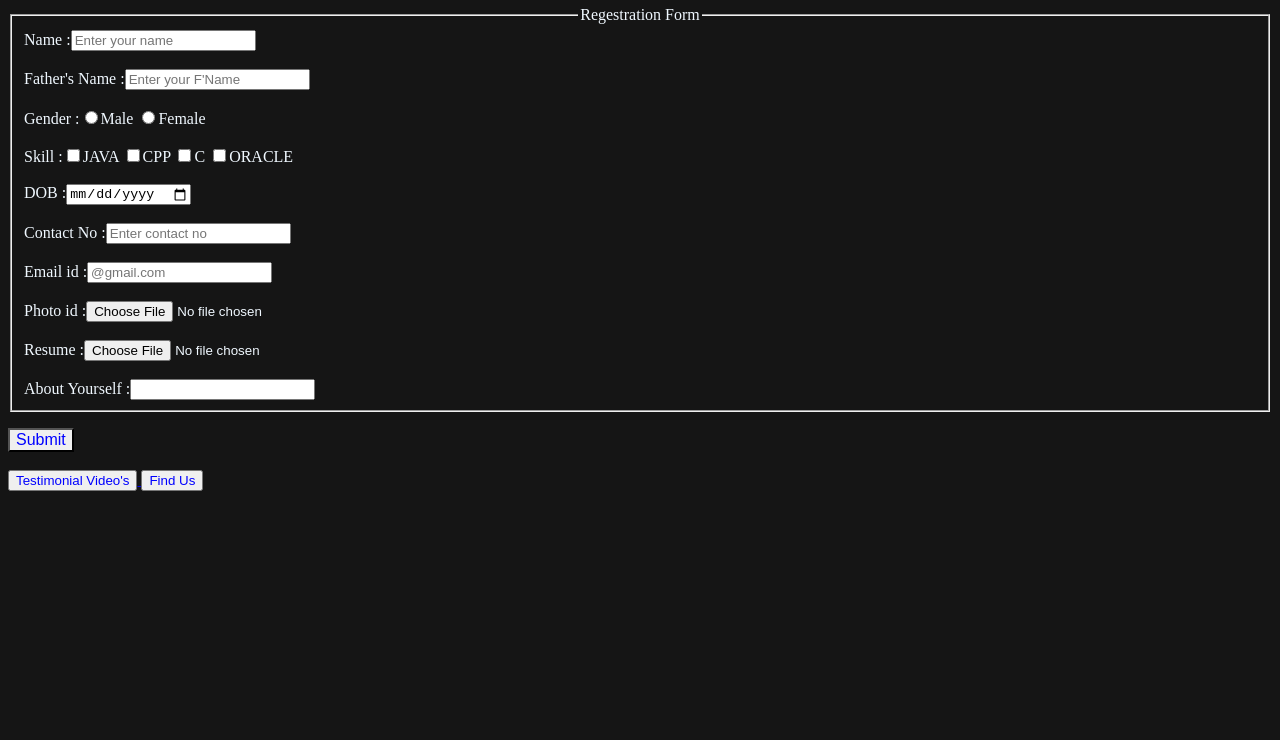
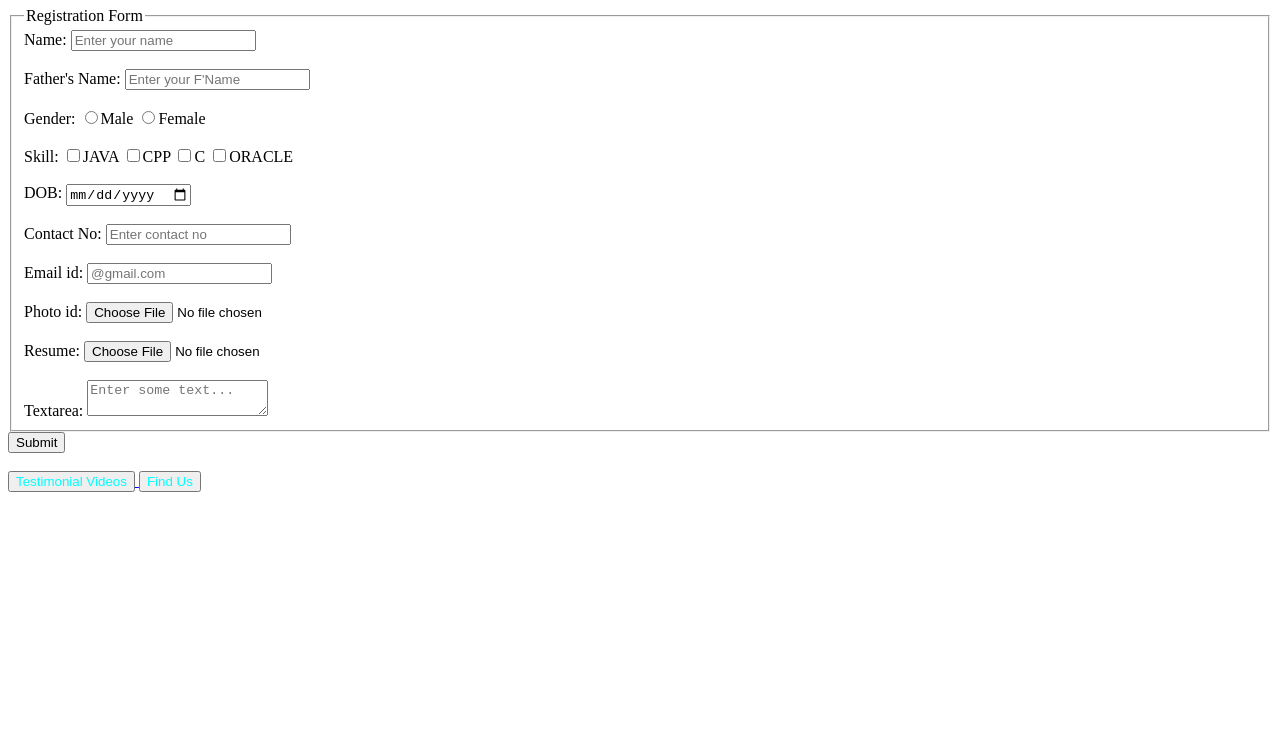
Before and after one commit to akashish3/Coding-Thinker-Regform, a plain HTML site: page index.html in a window 1280 px wide. Shown: the part 60-800 px from the top of the page. Drawn offline with Linux system fonts and the light colour scheme.

Commit message:
Update index.html

```diff
--- a/index.html
+++ b/index.html
@@ -1,43 +1,64 @@
-<html>
+<!DOCTYPE html>
+<html lang="en">
 <head>
+    <meta charset="UTF-8">
+    <meta name="viewport" content="width=device-width, initial-scale=1.0">
     <title>Coding Thinker Registration Form</title>
     <link rel="icon" href="fab.png">
+    <link rel="stylesheet" href="style.css">
 </head>
-    <body style="background-color:rgba(0, 0, 0, 0.918)">
-        <h1 style="color: aqua;text-align: center;text-shadow: 0cm;">Welcome to Coding Thinker </h1>
-        <form style="color: aliceblue;">
+<body>
+    <h2>Welcome to Coding Thinker</h2>
+    <div class="container">
+        <form>
             <fieldset>
-                <legend style="text-align: center;text-shadow: 0ch;">Regestration Form</legend>
-            Name :<input type="text" placeholder="Enter your name"> <br><br>
-            Father's Name :<input type="text" placeholder="Enter your F'Name"> <br><br>
-            Gender :<input type="radio" name="Gender">Male
-                    <input type="radio"name="Gender">Female <br><br>
-            Skill :<input type="checkbox">JAVA
-                   <input type="checkbox">CPP
-                   <input type="checkbox">C
-                   <input type="checkbox">ORACLE <br><br>
-            DOB :<input type="date"> <br><br>
-            Contact No :<input type="number"placeholder="Enter contact no"> <br><br>
-            Email id :<input type="email"placeholder="@gmail.com"> <br><br>
-            Photo id :<input type="file"> <br><br>
-            Resume :<input type="file"> <br><br>
-            About Yourself :<input type="text">
-           <!--<input type="submit"style="color:blue">-->
+                <legend>Registration Form</legend>
+                <label for="name">Name:</label>
+                <input type="text" id="name" placeholder="Enter your name" required><br><br>
 
+                <label for="fname">Father's Name:</label>
+                <input type="text" id="fname" placeholder="Enter your F'Name" required><br><br>
+
+                <label for="gender">Gender:</label>
+                <input type="radio" name="gender" value="male">Male
+                <input type="radio" name="gender" value="female">Female<br><br>
+
+                <label for="skill">Skill:</label>
+                <input type="checkbox" name="skill" value="java">JAVA
+                <input type="checkbox" name="skill" value="cpp">CPP
+                <input type="checkbox" name="skill" value="c">C
+                <input type="checkbox" name="skill" value="oracle">ORACLE<br><br>
+
+                <label for="dob">DOB:</label>
+                <input type="date" id="dob" required><br><br>
+
+                <label for="contact">Contact No:</label>
+                <input type="number" id="contact" placeholder="Enter contact no" required><br><br>
+
+                <label for="email">Email id:</label>
+                <input type="email" id="email" placeholder="@gmail.com" required><br><br>
+
+                <label for="photo">Photo id:</label>
+                <input type="file" id="photo"><br><br>
+
+                <label for="resume">Resume:</label>
+                <input type="file" id="resume"><br><br>
+
+                <label for="textarea">Textarea:</label>
+                <textarea id="textarea" placeholder="Enter some text..."></textarea>
             </fieldset>
         </form>
+
         <a href="payment.html">
-                <button style="border-radius: 0cm;font-size: medium;color: blue;">Submit</button>
-            </a>   <br><br>
-          <!--  <a href="payment.html">
-                <button style="color: blue;">Payment</button>
-            </a>   -->
+            <button>Submit</button>
+        </a><br><br>
 
         <a href="testimonial.html">
-            <button style="color: blue;">Testimonial Video's</button>
+            <button style="color: aqua;">Testimonial Videos</button>
         </a>
         <a href="findus.html">
-            <button style="color: blue;">Find Us</button>
+            <button style="color: aqua;">Find Us</button>
         </a>
+    </div>
 </body>
 </html>
```
Lines whose indentation alone changed are shown as unchanged.
